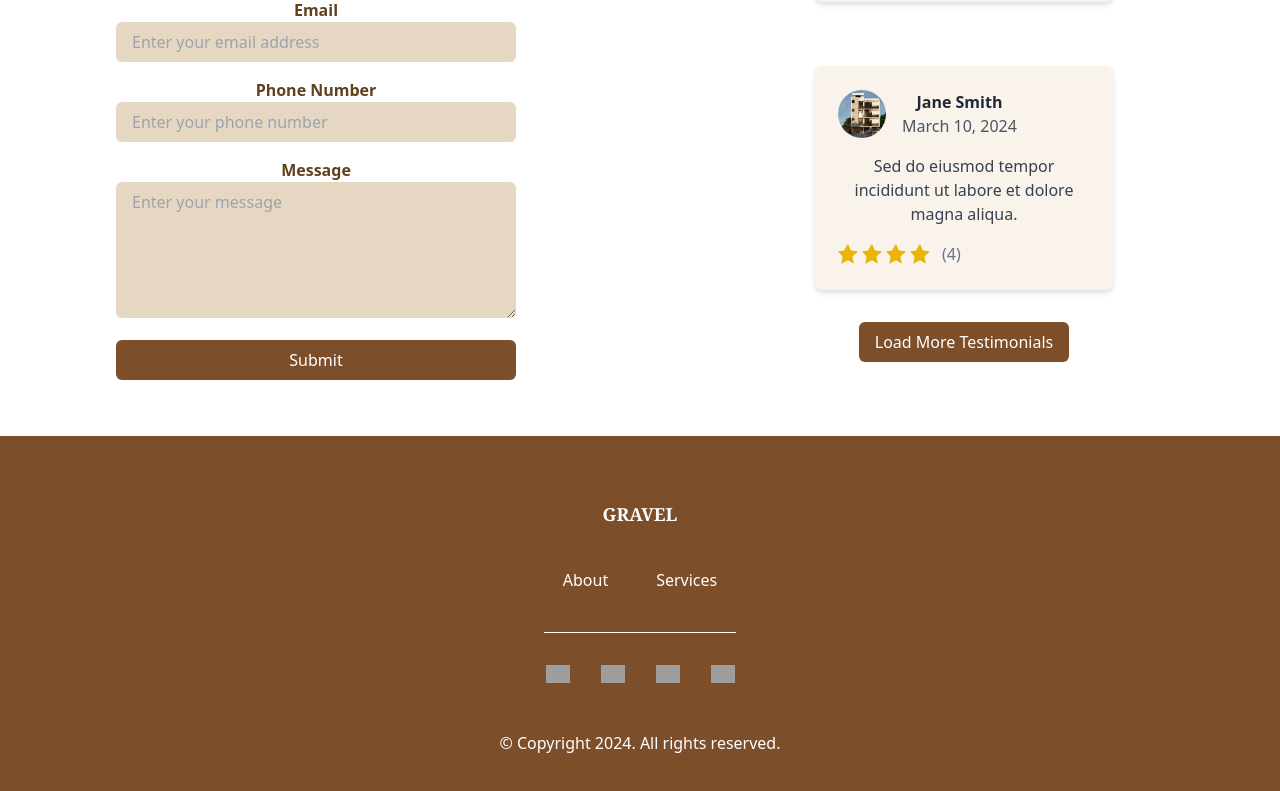
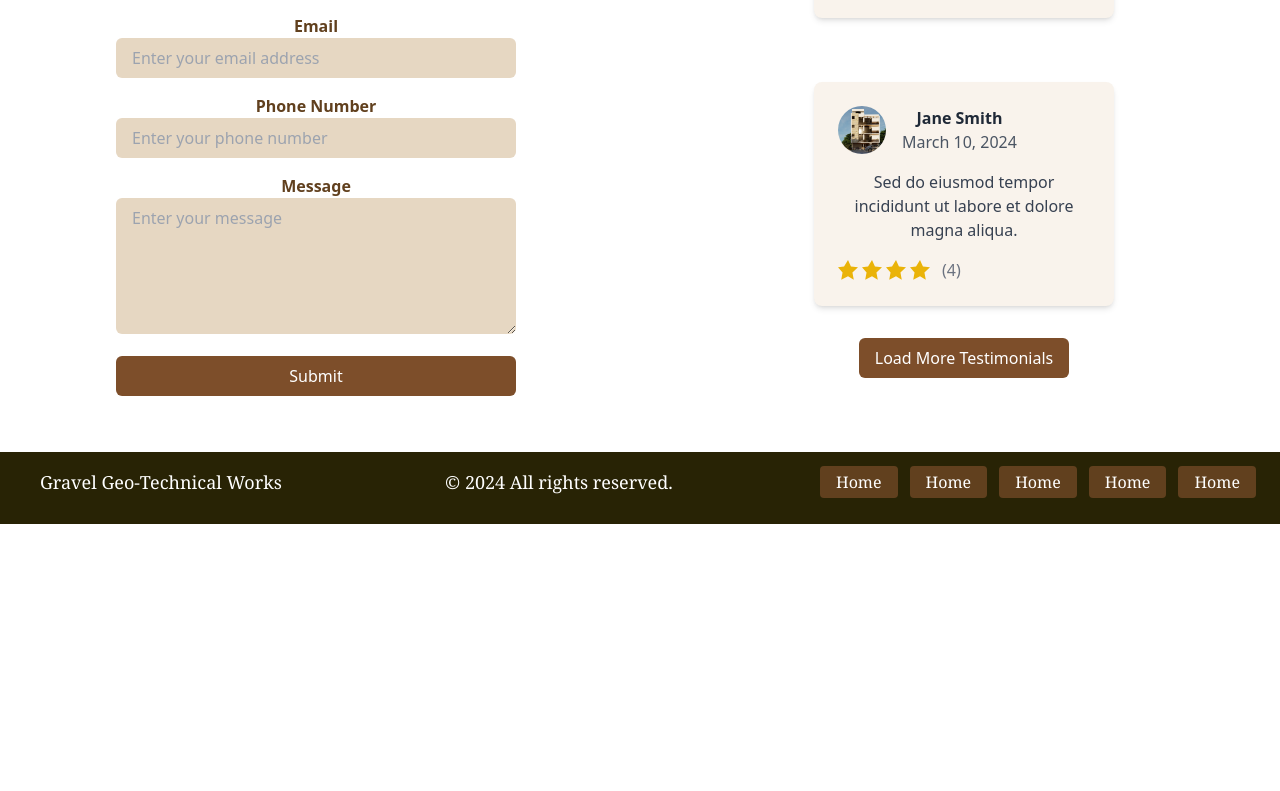
Before and after one commit to Surafel-Uzumaki/Gravel, a React (Create React App) app: page / in a window 1280 px wide. Shown: the part 2441-3232 px from the top of the page. After the commit the page ends 2965 px from the top, so only its background shows below. Built offline with nearby package versions, Linux system fonts and the light colour scheme; grey boxes are pictures that could not be loaded.

Commit message:
case study updated

```diff
--- a/src/components/CaseStudy.js
+++ b/src/components/CaseStudy.js
@@ -134,7 +134,7 @@ const CaseStudy = () => {
         {!showMore && (
           <div className="flex justify-center">
             <button
-              className="bg-brown-500 hover:bg-blue-700 text-white font-bold py-2 px-4 rounded mt-8"
+              className="bg-brown-500 hover:bg-blue-700 text-white font-bold py-2 px-4 rounded mt-8 font-serif"
               onClick={handleShowMore}
             >
               Show More
@@ -145,7 +145,7 @@ const CaseStudy = () => {
         {showMore && (
           <div className="flex justify-center">
             <button
-              className="bg-brown-500 hover:bg-blue-700 text-white font-bold py-2 px-4 rounded mt-8"
+              className="bg-brown-500 hover:bg-blue-700 text-white font-bold py-2 px-4 rounded mt-8 font-serif"
               onClick={handleShowLess}
             >
               Show Less
--- a/src/components/Footer.js
+++ b/src/components/Footer.js
@@ -1,75 +1,51 @@
 const Footer = () => {
+  const currentDate = new Date();
+  const currentYear = currentDate.getFullYear();
   return (
     <>
-      <footer className="bg-brown-600 bg-cover bg-center text-white">
-        <div className="mx-auto w-full max-w-7xl px-5 py-16 md:px-10 ">
-          <div className="flex flex-col items-center">
-            <a href="#" className="mb-8 inline-block max-w-full">
-            <div className="relative uppercase text-lg font-bold px-4 text-white font-serif ">
-        Gravel
-      </div>
-            </a>
-            <div className="text-center font-semibold max-[991px]:ml-0 max-[991px]:mr-0 max-[991px]:py-1">
+      <footer class="bg-brown-900 font-serif dark:bg-gray-900">
+        <div class="container px-6 pb-3 mx-auto flex  justify-between">
+          <p class="font-serif p-8 text-start md:text-center md:text-lg md:p-4 text-white place-self-start">
+            Gravel Geo-Technical Works
+          </p >
+          <p className=" font-serif p-8 text-start md:text-center md:text-lg md:p-4 text-white place-self-start">
+            © {currentYear} All rights reserved.</p>
+
+          <div class="flex flex-row">
+            <div className="flex flex-row ">
+              <div class="flex flex-row items-center gap-3">
                 <a
-                href="#"
-                className="inline-block px-6 py-2 font-normal transition hover:text-[#d6a701]"
+                  href=""
+                  class="text-white transition-colors duration-300 dark:text-gray-300 dark:hover:text-blue-400 hover:bg-white hover:cursor-pointer hover:text-black rounded px-4 py-1 font-serif bg-brown-700"
                 >
-                About
+                  Home
                 </a>
                 <a
-                href="#"
-                className="inline-block px-6 py-2 font-normal transition hover:text-[#d6a701]"
+                  href=""
+                  class="text-white transition-colors duration-300 dark:text-gray-300 dark:hover:text-blue-400 hover:bg-white hover:cursor-pointer hover:text-black rounded px-4 py-1 font-serif bg-brown-700"
                 >
-                Services
-              </a>
-
-            </div>
-            <div className="mb-8 mt-8 w-48 border-b border-solid border-b-white"></div>
-            <div className="mb-12 grid w-full max-w-[208px] grid-flow-col grid-cols-4 gap-3">
-              <a
-                href="#"
-                className="ifont-bold mx-auto flex max-w-[24px] flex-col"
-              >
-                <img
-                  src="https://assets.website-files.com/63904f663019b0d8edf8d57c/639972bc5e36f4a882999413_Frame%205479.svg"
-                  alt=""
-                  className="inline-block"
-                />
+                  Home
                 </a>
                 <a
-                href="#"
-                className="mx-auto flex max-w-[24px] flex-col font-bold"
+                  href=""
+                  class="text-white transition-colors duration-300 dark:text-gray-300 dark:hover:text-blue-400 hover:bg-white hover:cursor-pointer hover:text-black rounded px-4 py-1 font-serif bg-brown-700"
                 >
-                <img
-                  src="https://assets.website-files.com/63904f663019b0d8edf8d57c/639972bf093252f2b2114050_Frame%205480.svg"
-                  alt=""
-                  className="inline-block"
-                />
+                  Home
                 </a>
                 <a
-                href="#"
-                className="ifont-bold mx-auto flex max-w-[24px] flex-col"
+                  href=""
+                  class="text-white transition-colors duration-300 dark:text-gray-300 dark:hover:text-blue-400 hover:bg-white hover:cursor-pointer hover:text-black rounded px-4 py-1 font-serif bg-brown-700"
                 >
-                <img
-                  src="https://assets.website-files.com/63904f663019b0d8edf8d57c/639972bde1a389ee15d86fc6_Frame%205481-1.svg"
-                  alt=""
-                  className="inline-block"
-                />
+                  Home
                 </a>
                 <a
-                href="#"
-                className="mx-auto flex max-w-[24px] flex-col font-bold"
+                  href=""
+                  class="text-white transition-colors duration-300 dark:text-gray-300 dark:hover:text-blue-400 hover:bg-white hover:cursor-pointer hover:text-black rounded px-4 py-1 font-serif bg-brown-700"
                 >
-                <img
-                  src="https://assets.website-files.com/63904f663019b0d8edf8d57c/639972bf10337117b26b8e51_Frame%205481.svg"
-                  alt=""
-                  className="inline-block"
-                />
+                  Home
                 </a>
               </div>
-            <p className="max-[479px]:text-sm">
-              © Copyright 2024. All rights reserved.
-            </p>
+            </div>
           </div>
         </div>
       </footer>
--- a/src/components/slidingimages.js
+++ b/src/components/slidingimages.js
@@ -18,7 +18,7 @@ const SlidingImagesComponent = () => {
   return (
     <div className="sliding-images-container  ">
       <section className="section-heading">
-        <h2 className="text-2xl font-bold mb-4">Heading Text 1</h2>
+        <h2 className="text-2xl font-bold mb-4 mt-4 font-serif">Heading Text 1</h2>
 
           <div className=" px-8 lg:px-40">
             <Slider  {...settings}>
```
Lines whose indentation alone changed are shown as unchanged.
